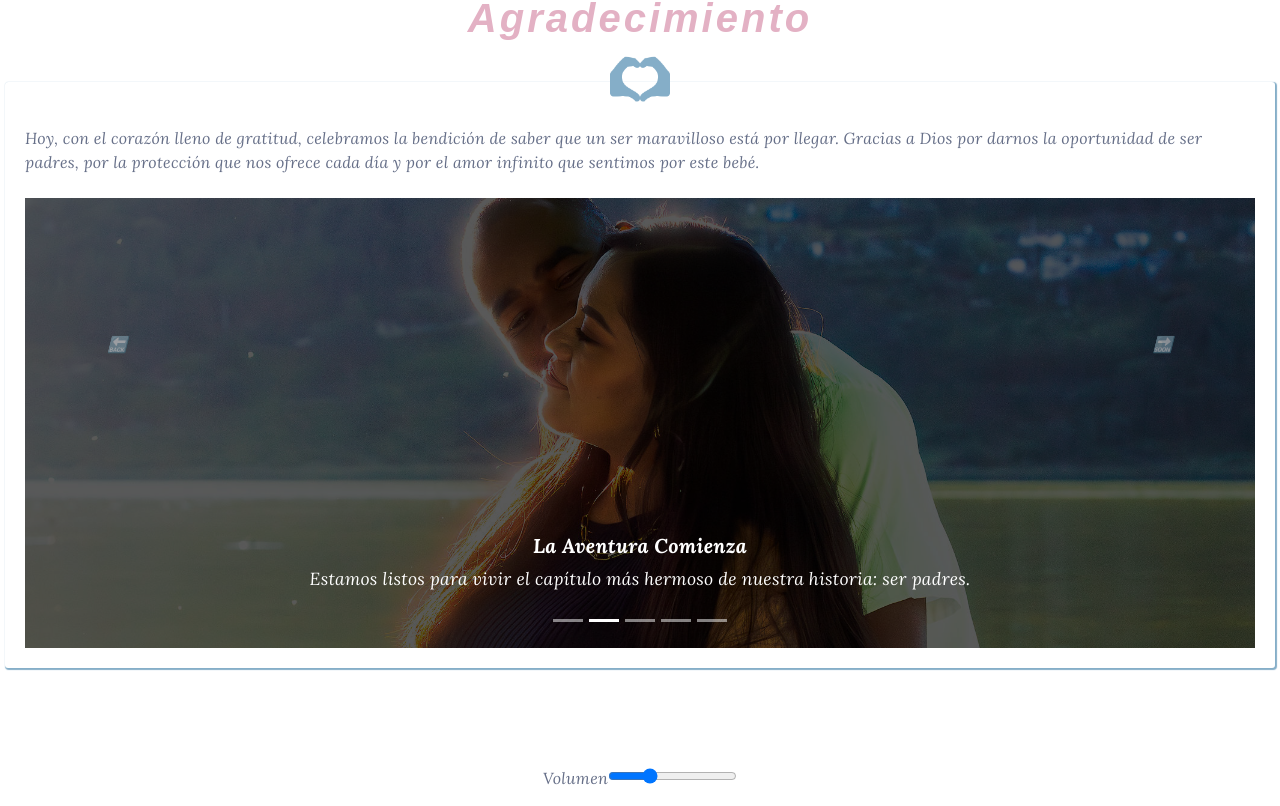
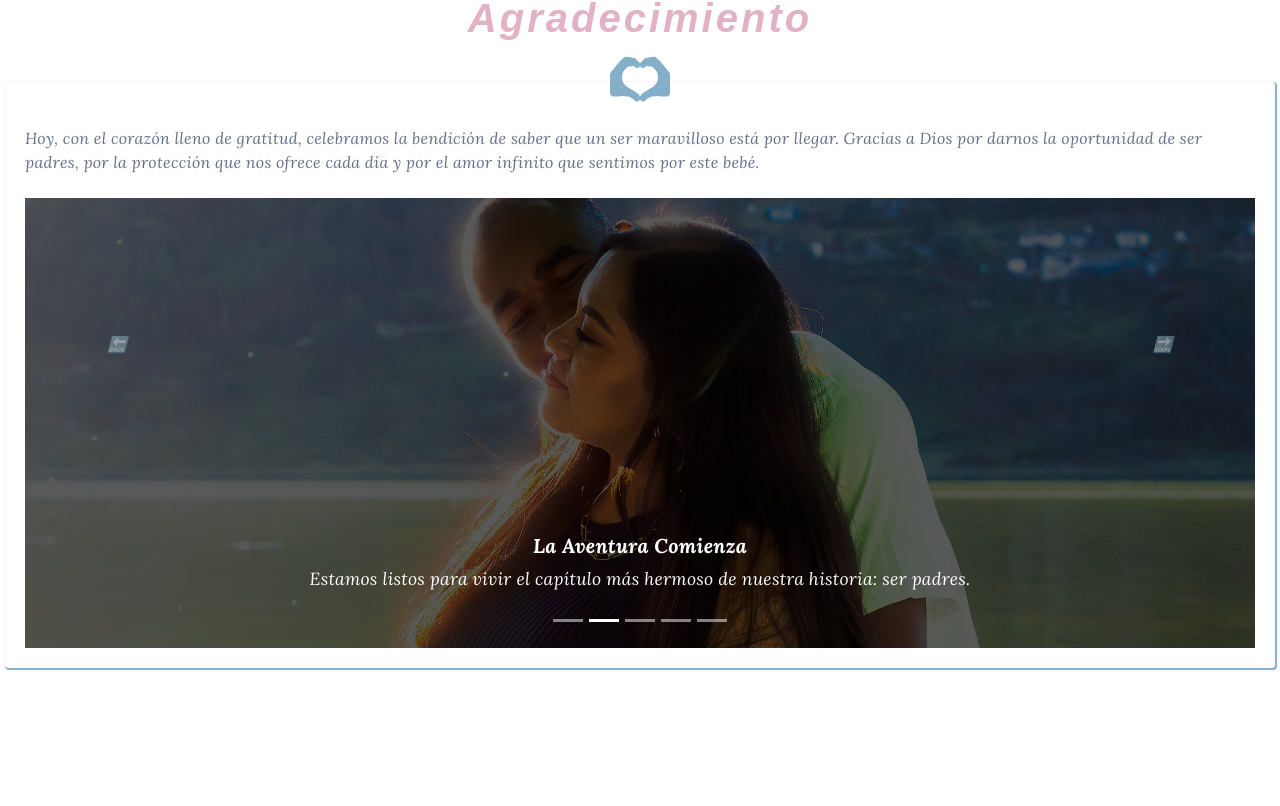
Before and after one commit to dorcky91/Revelacion, a React (Vite) app: page /reveal in a window 1280 px wide. Shown: the part 3197-4003 px from the top of the page. After the commit the page ends 3915 px from the top, so only its background shows below. Built offline with nearby package versions, Linux system fonts and the light colour scheme; a web font is replaced by a local one.

Commit message:
Quitar control de volumen

```diff
--- a/src/pages/Reveal.jsx
+++ b/src/pages/Reveal.jsx
@@ -84,7 +84,7 @@ const Reveal = () => {
       </section>
 
       {/* Botón para Play/Pausa */}
-      <section className="text-center py-3">
+      <section className="text-center">
         <div className="music-control">
           <button onClick={togglePlayPause}>
             <img
@@ -97,22 +97,6 @@ const Reveal = () => {
         </div>
       </section>
 
-      {/* Control de volumen */}
-      <section className="text-center py-3">
-        <div>
-          <label>Volumen</label>
-          <input
-            type="range"
-            min="0"
-            max="1"
-            step="0.01"
-            value={volume}
-            onChange={handleVolumeChange}
-            className="volume-slider"
-          />
-        </div>
-      </section>
-
       {/* Reproducción de audio */}
       <audio ref={audioRef} src="/audio/cancion.mp3" loop />
     </div>
```
